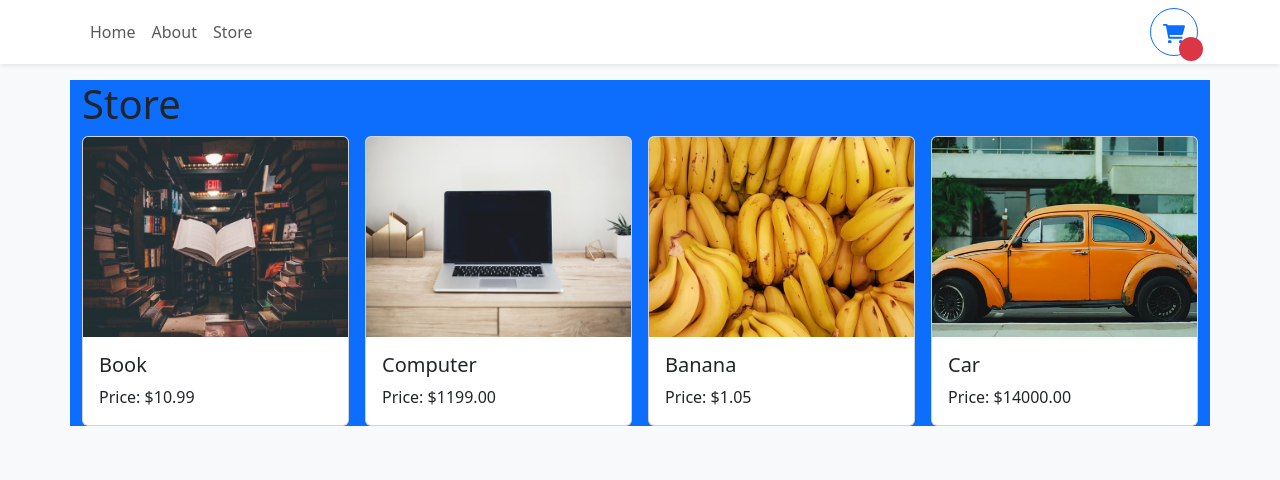
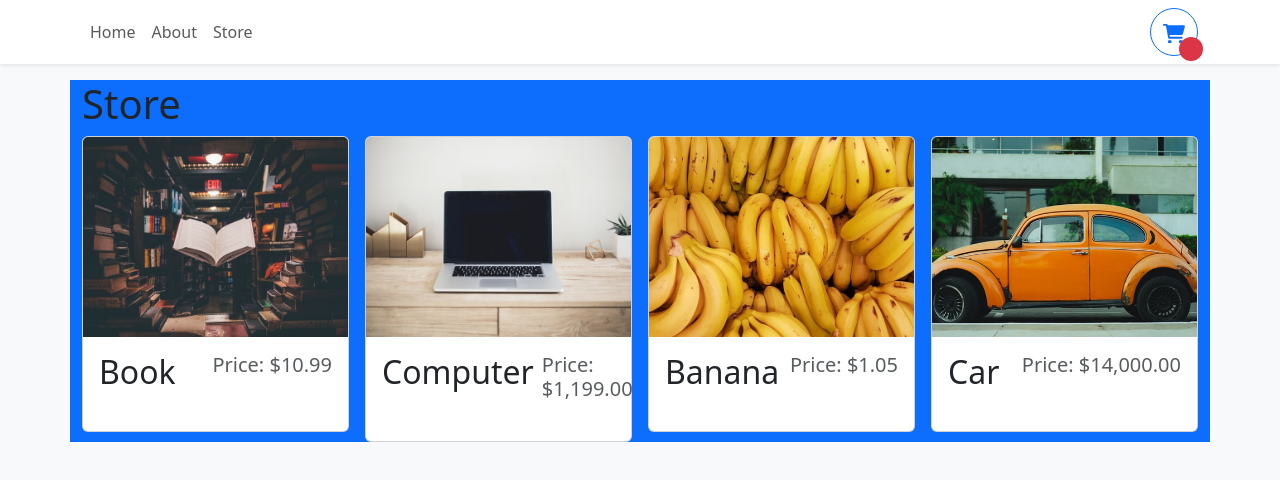
Before and after one commit to josueJURE/shopping_cart, a React (Vite) app: page /store in a window 1280 px wide. Shown: the top 480 px of the page. Built offline with nearby package versions, Linux system fonts and the light colour scheme.

Commit message:
(feat: JS) use Intl.NumberFormat API to format currency

```diff
--- a/src/components/StoreItem.tsx
+++ b/src/components/StoreItem.tsx
@@ -1,4 +1,5 @@
 import { Card } from "react-bootstrap";
+import  formatCurrency from "../utilities/formatCurrency"
 
 interface StoreItemProps {
   id: number;
@@ -17,9 +18,12 @@
         height="200px"
         style={{ objectFit: "cover" }}
       />
-      <Card.Body>
-        <Card.Title>{name}</Card.Title>
-        <Card.Text>Price: ${price.toFixed(2)}</Card.Text>
+      <Card.Body className="d-flex flex-column">
+        <Card.Title className="d-flex justify-content-between algin-items-baseline mb-4">
+          <span className="fs-2">{name}</span>
+          <span className="ms-2 text-muted"> Price: {formatCurrency(price)}</span>
+        </Card.Title>
+        {/* <Card.Text>Price: ${price.toFixed(2)}</Card.Text> */}
       </Card.Body>
     </Card>
   );
--- /dev/null
+++ b/src/utilities/formatCurrency.tsx
@@ -0,0 +1,9 @@
+const CURRENCY_FORMATER = new Intl.NumberFormat(undefined, {
+    currency: "USD",
+    style: "currency"
+})
+
+
+export default function formatCurrency(number: number) {
+    return CURRENCY_FORMATER.format(number)
+}
```
